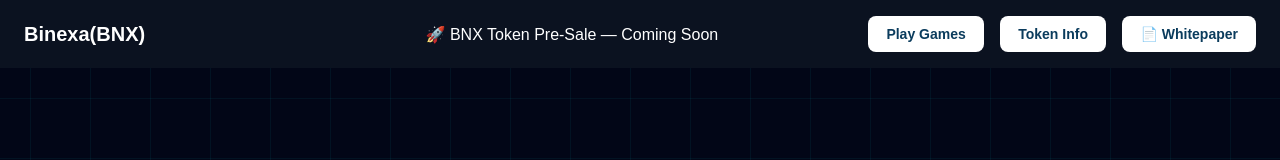
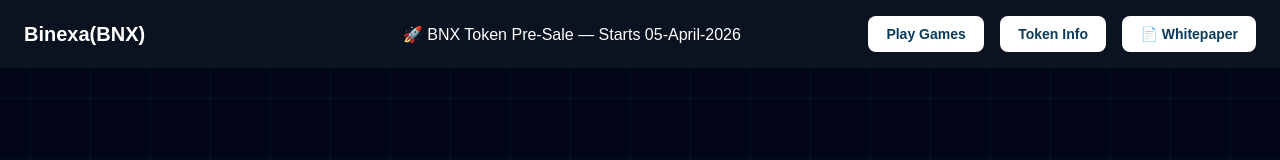
Before and after one commit to binexa-web/binexa-site, a plain HTML site: page index.html in a window 1280 px wide. Shown: the top 160 px of the page. Drawn offline with Linux system fonts and the light colour scheme.

Commit message:
Update index.html
change in index html

```diff
--- a/index.html
+++ b/index.html
@@ -20,7 +20,7 @@
         <!-- ✅ EXACT CENTER -->
         <div class="nav-center">
             <div class="presale-banner">
-                🚀 BNX Token Pre-Sale — Coming Soon
+                🚀 BNX Token Pre-Sale — Starts 05-April-2026
             </div>
         </div>
 
```
